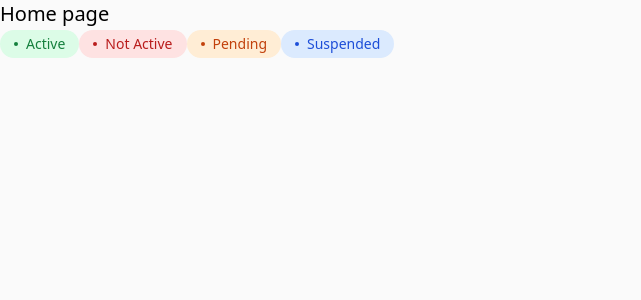
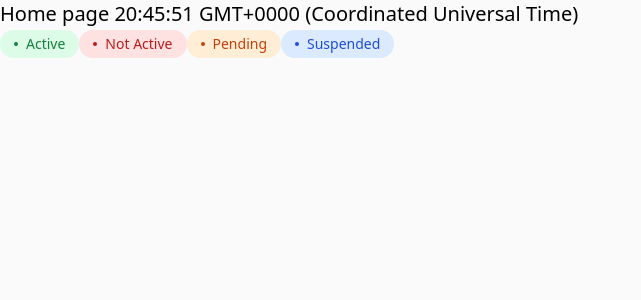
Before and after one commit to Vlad-dualv/CRM-website, a Next.js app in the folder crm/: page / in a window 1280 px wide. Shown: the top 300 px of the page, without its empty margins (0-641 px from the left). Built offline with nearby package versions, Linux system fonts and the light colour scheme.

Commit message:
switching between static and dynamic rendering

```diff
--- a/crm/src/app/page.tsx
+++ b/crm/src/app/page.tsx
@@ -1,9 +1,11 @@
+import { headers } from 'next/headers';
 import StatusLabel, { Status } from './components/status-label';
 
 export default function Home() {
+  console.log(headers());
   return (
     <main>
-      <h1 className="text-xl">Home page</h1>
+      <h1 className="text-xl">Home page {new Date().toTimeString()}</h1>
       <StatusLabel status={Status.Active}>Active</StatusLabel>
       <StatusLabel status={Status.NotActive}>Not Active</StatusLabel>
       <StatusLabel status={Status.Pending}>Pending</StatusLabel>
```
